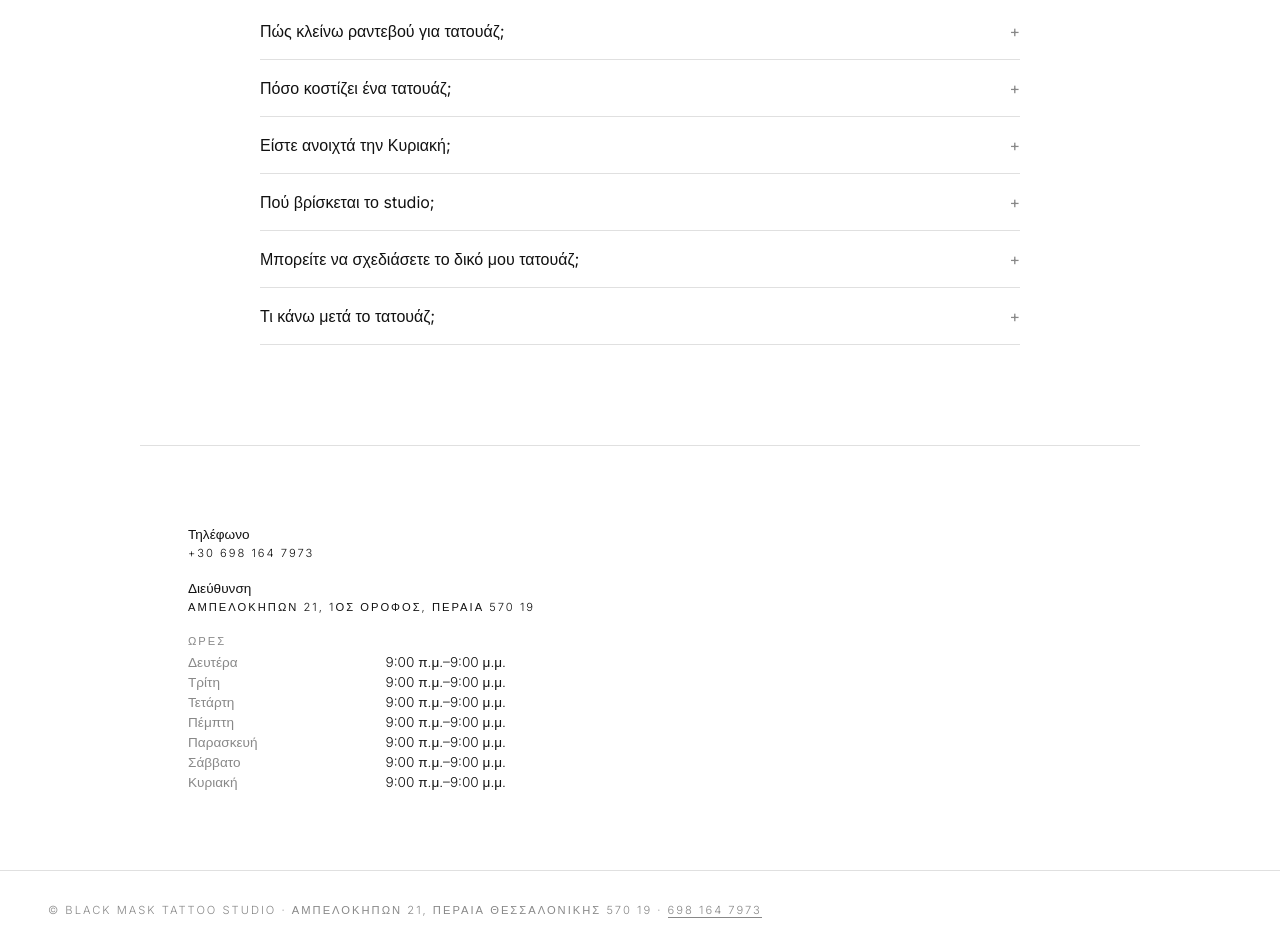
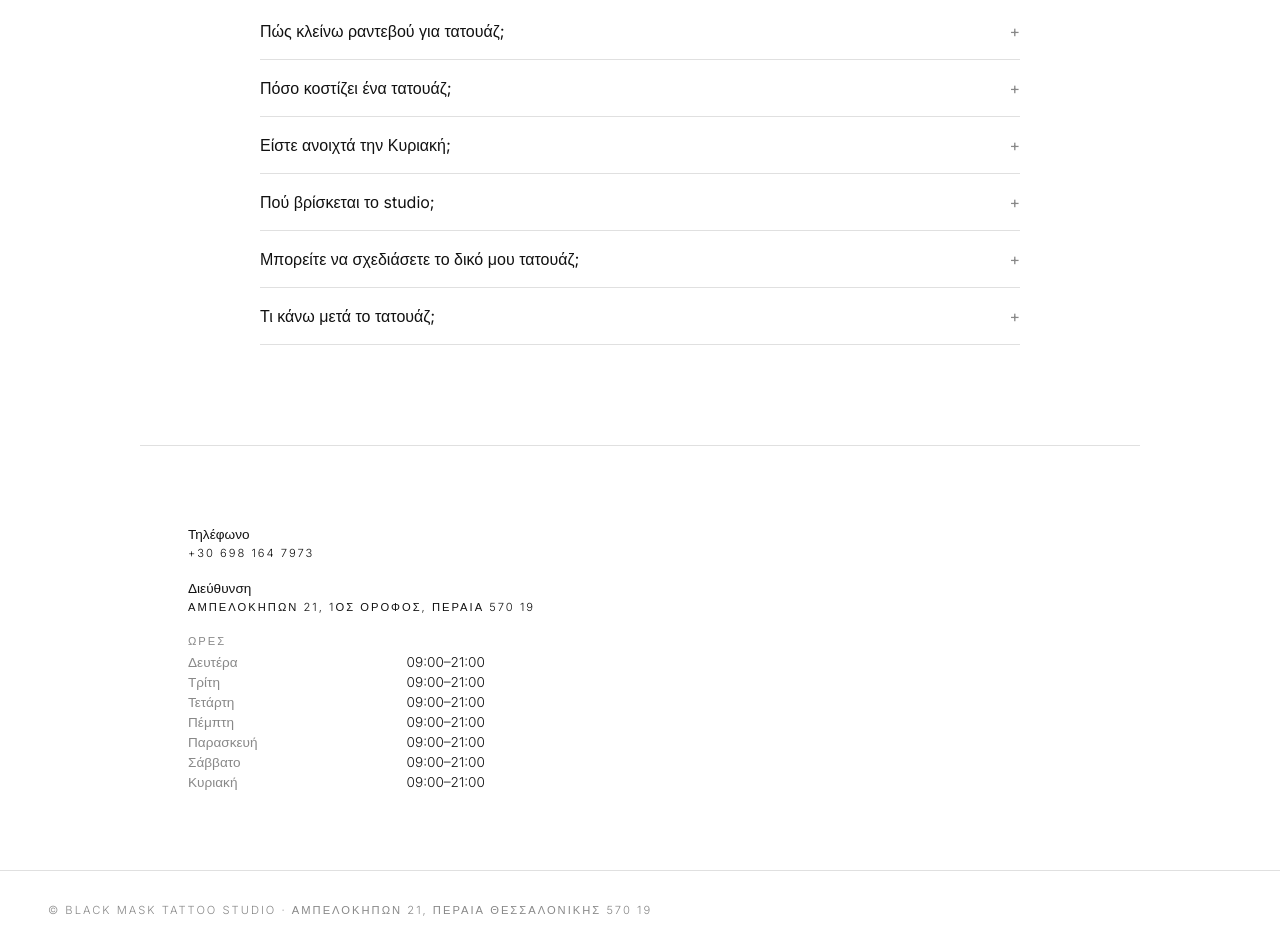
Before and after one commit to kostislaza/black-mask-tattoo, a plain HTML site: page index.html in a window 1280 px wide. Shown: the part 3777-4726 px from the top of the page. Drawn offline with nearby package versions, Linux system fonts and the light colour scheme.

Commit message:
Add files via upload

```diff
--- a/index.html
+++ b/index.html
@@ -79,7 +79,7 @@
     ]
   }
   </script>
-  <link rel="stylesheet" href="styles.css?v=7" />
+  <link rel="stylesheet" href="styles.css?v=8" />
   <link href="https://fonts.googleapis.com/css2?family=Bebas+Neue&family=Inter:wght@300;400&family=Cormorant+Garamond:ital,wght@0,300;0,400;1,300&display=swap" rel="stylesheet" />
 </head>
 <body>
@@ -204,13 +204,13 @@
         <div class="hours-block">
           <span class="hours-label" id="hours-label">Ώρες</span>
           <div class="hours-grid">
-            <span id="day-mon">Δευτέρα</span><span class="hour-time">9:00 π.μ.–9:00 μ.μ.</span>
-            <span id="day-tue">Τρίτη</span><span class="hour-time">9:00 π.μ.–9:00 μ.μ.</span>
-            <span id="day-wed">Τετάρτη</span><span class="hour-time">9:00 π.μ.–9:00 μ.μ.</span>
-            <span id="day-thu">Πέμπτη</span><span class="hour-time">9:00 π.μ.–9:00 μ.μ.</span>
-            <span id="day-fri">Παρασκευή</span><span class="hour-time">9:00 π.μ.–9:00 μ.μ.</span>
-            <span id="day-sat">Σάββατο</span><span class="hour-time">9:00 π.μ.–9:00 μ.μ.</span>
-            <span id="day-sun">Κυριακή</span><span class="hour-time">9:00 π.μ.–9:00 μ.μ.</span>
+            <span id="day-mon">Δευτέρα</span><span class="hour-time">09:00–21:00</span>
+            <span id="day-tue">Τρίτη</span><span class="hour-time">09:00–21:00</span>
+            <span id="day-wed">Τετάρτη</span><span class="hour-time">09:00–21:00</span>
+            <span id="day-thu">Πέμπτη</span><span class="hour-time">09:00–21:00</span>
+            <span id="day-fri">Παρασκευή</span><span class="hour-time">09:00–21:00</span>
+            <span id="day-sat">Σάββατο</span><span class="hour-time">09:00–21:00</span>
+            <span id="day-sun">Κυριακή</span><span class="hour-time">09:00–21:00</span>
           </div>
         </div>
       </div>
@@ -219,9 +219,9 @@
 
   <!-- FOOTER -->
   <footer>
-    <span>© Black Mask Tattoo Studio · Αμπελοκήπων 21, Περαία Θεσσαλονίκης 570 19 · <a href="tel:+306981647973">698 164 7973</a></span>
+    <span>© Black Mask Tattoo Studio · Αμπελοκήπων 21, Περαία Θεσσαλονίκης 570 19</span>
   </footer>
 
-  <script src="script.js?v=7"></script>
+  <script src="script.js?v=8"></script>
 </body>
 </html>
--- a/script.js
+++ b/script.js
@@ -22,7 +22,7 @@ const translations = {
     address_label: 'Διεύθυνση',
     address_text: 'Αμπελοκήπων 21, 1ος Όροφος, Περαία 570 19',
     hours_label: 'Ώρες',
-    hour_time: '9:00 π.μ.–9:00 μ.μ.',
+    hour_time: '09:00–21:00',
     mon: 'Δευτέρα', tue: 'Τρίτη', wed: 'Τετάρτη',
     thu: 'Πέμπτη', fri: 'Παρασκευή', sat: 'Σάββατο', sun: 'Κυριακή',
   },
@@ -34,7 +34,7 @@ const translations = {
     address_label: 'Address',
     address_text: '21 Ampelokypon St., 1st Floor, Peraia 570 19',
     hours_label: 'Hours',
-    hour_time: '9:00 AM–9:00 PM',
+    hour_time: '09:00–21:00',
     mon: 'Monday', tue: 'Tuesday', wed: 'Wednesday',
     thu: 'Thursday', fri: 'Friday', sat: 'Saturday', sun: 'Sunday',
   }
```
